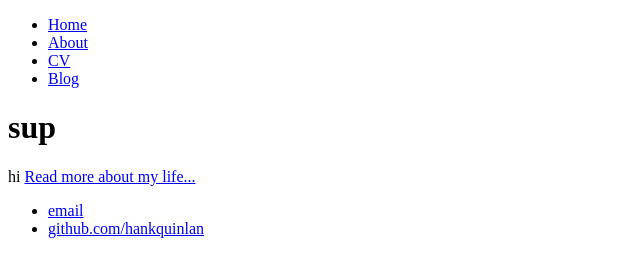
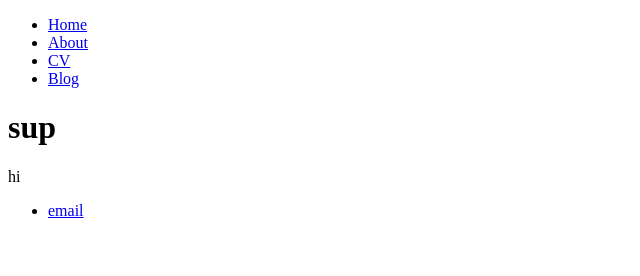
Before and after one commit to j-fuquay/j-fuquay.github.io, a plain HTML site: page index.html in a window 1280 px wide. Shown: the whole page, without its empty margins (0-640 px from the left). Drawn offline with Linux system fonts and the light colour scheme.

Commit message:
Update index.html

```diff
--- a/index.html
+++ b/index.html
@@ -15,13 +15,12 @@
 		<div class="container">
     		<div class="blurb">
         		<h1>sup</h1>
-				<p>hi <a href="/about">Read more about my life...</a></p>
+				<p>hi</p>
     		</div><!-- /.blurb -->
 		</div><!-- /.container -->
 		<footer>
     		<ul>
         		<li><a href="mailto:jessicafuquay@gmail.com">email</a></li>
-        		<li><a href="https://github.com/j-fuquay">github.com/hankquinlan</a></li>
 			</ul>
 		</footer>
 	</body>
```
